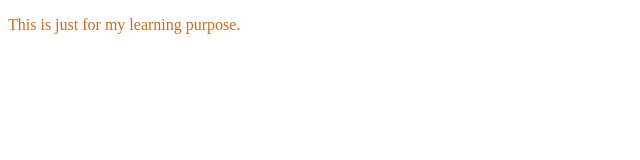
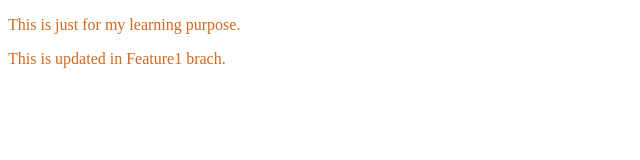
Before and after one commit to ArpitaGupta1907/localrepo, a plain HTML site: page index.html in a window 1280 px wide. Shown: the whole page, without its empty margins (0-640 px from the left). Drawn offline with Linux system fonts and the light colour scheme.

Commit message:
Update for Feature1

```diff
--- a/index.html
+++ b/index.html
@@ -8,5 +8,7 @@
 </head>
 <body>
     <p>This is just for my learning purpose.</p>
+    <p>This is updated in Feature1 brach.</p>
+
 </body>
 </html>
```
